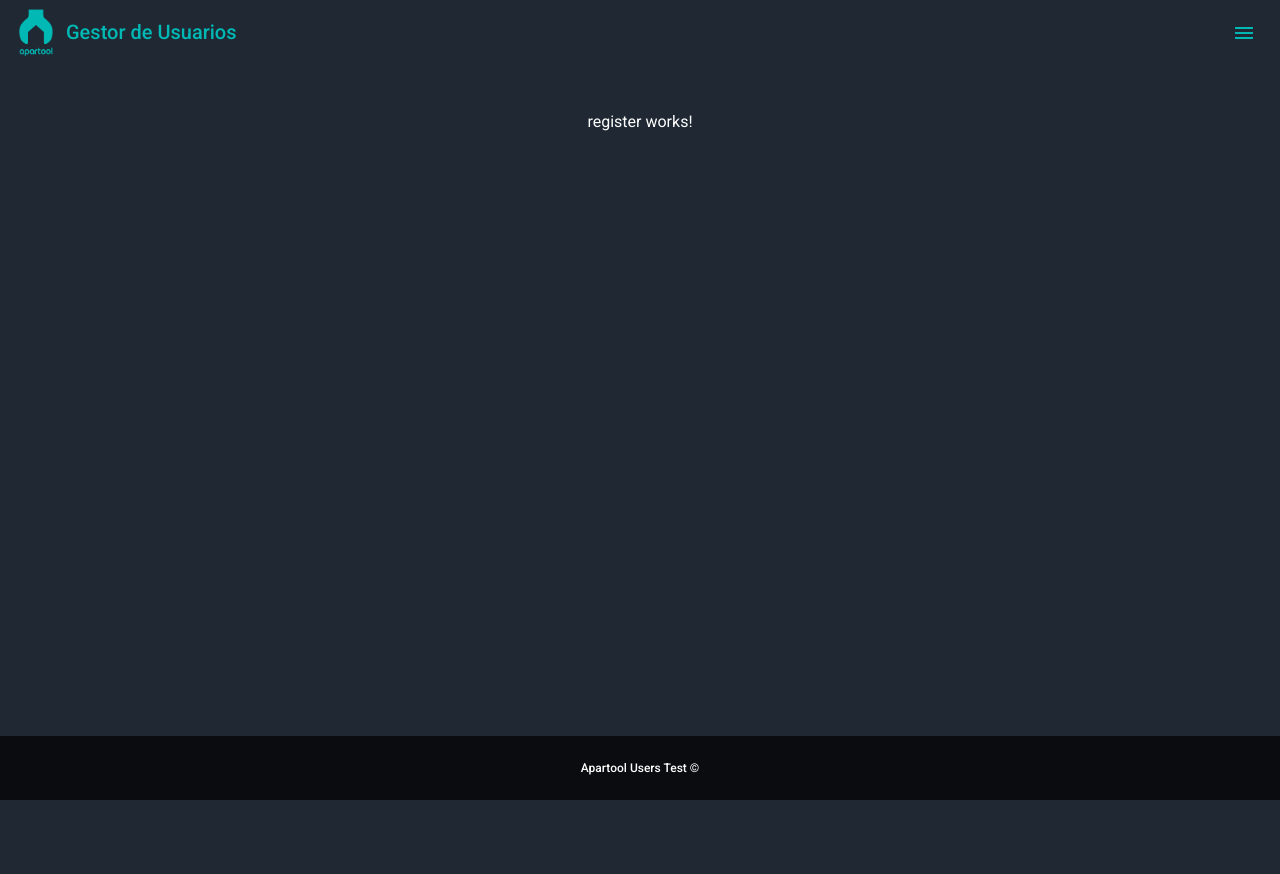
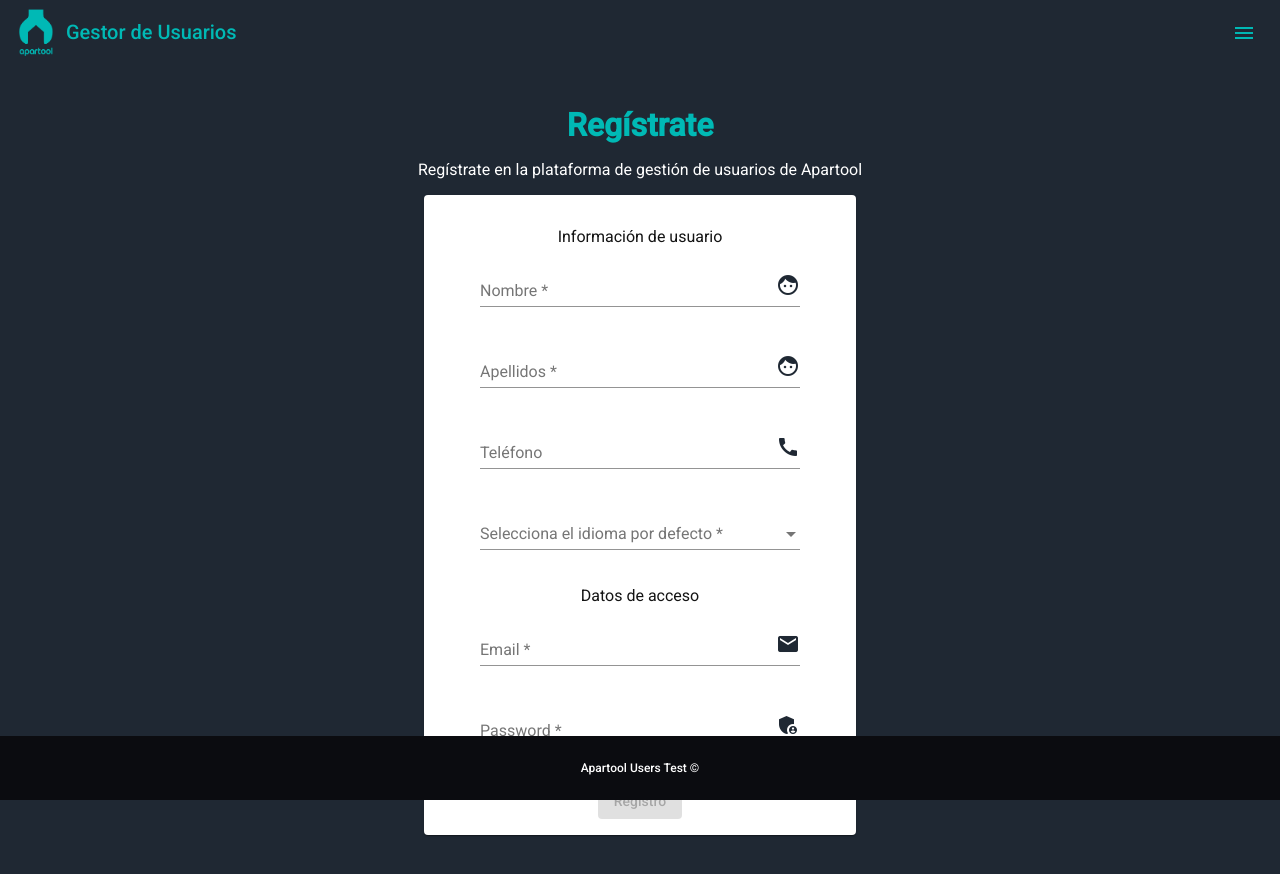
Before and after one commit to albert-marimon/apartool-frontend, an Angular app: page /registro in a window 1280 px wide. Shown: the top 874 px of the page. Before the commit the page ends 800 px from the top, so only its background shows below. Built offline with nearby package versions, Linux system fonts and the light colour scheme.

Commit message:
Registro de usuario

```diff
--- a/src/app/components/register/register.component.css
+++ b/src/app/components/register/register.component.css
@@ -0,0 +1,14 @@
+mat-form-field{
+    width: 100%;
+}
+
+.contenido-card{
+    width: 80%;
+    margin: auto;
+}
+
+.card-form{
+    width: 80%;
+    max-width: 400px;
+    margin:0px auto;
+}
--- a/src/app/components/register/register.component.html
+++ b/src/app/components/register/register.component.html
@@ -1 +1,79 @@
-<p>register works!</p>
+<h1>{{page_title}}</h1>
+<p>Regístrate en la plataforma de gestión de usuarios de Apartool</p>
+
+<!-- FORMULARIO DE REGISTRO -->
+<mat-card class="card-form">
+    <div class="contenido-card">
+        <form #registerForm="ngForm" (ngSubmit)="onSubmit(registerForm)">
+            <p> Información de usuario </p>
+            <p>
+                <mat-form-field appearance="legacy">
+                    <mat-label>Nombre</mat-label>
+                    <input type="text" name="firstname" #firstname="ngModel" [(ngModel)]="user.firstname"  required matInput placeholder="Nombre" pattern="[a-zA-Z]+">
+                    <mat-icon class="icon-in-card" matSuffix>face</mat-icon>
+                    <mat-error *ngIf="!firstname.valid && firstname.touched">El nombre no es válido</mat-error>
+                </mat-form-field>
+            </p>
+            <p>
+                <mat-form-field appearance="legacy">
+                    <mat-label>Apellidos</mat-label>
+                    <input type="text" name="lastname" #lastname="ngModel" [(ngModel)]="user.lastname"  required matInput placeholder="Apellidos" pattern="[a-zA-Z]+">
+                    <mat-icon class="icon-in-card" matSuffix>face</mat-icon>
+                    <mat-error *ngIf="!lastname.valid && lastname.touched">El campo Apellidos no es válido</mat-error>
+                </mat-form-field>
+            </p>
+            <p>
+                <mat-form-field appearance="legacy">
+                    <mat-label>Teléfono</mat-label>
+                    <input type="tel" name="phone_number" #phone_number="ngModel" [(ngModel)]="user.phone_number" matInput placeholder="Número de teléfono">
+                    <mat-icon class="icon-in-card" matSuffix>call</mat-icon>
+                </mat-form-field>
+            </p>
+            <p>
+                <mat-form-field appearance="legacy">
+                    <mat-label>Selecciona el idioma por defecto</mat-label>
+                    <mat-select [(ngModel)]="user.default_lang" name="default_lang" #default_lang="ngModel" required matInput>
+                    <mat-option value="es">
+                        Español
+                    </mat-option>
+                    <mat-option value="ca">
+                        Catalán
+                    </mat-option>
+                    <mat-option value="en">
+                        Inglés
+                    </mat-option>
+                    </mat-select>
+                    <mat-error *ngIf="default_lang.touched">El Idioma es obligatorio</mat-error>
+                </mat-form-field>
+            </p>
+            <p> Datos de acceso </p>
+            <p>
+                <mat-form-field appearance="legacy">
+                    <mat-label>Email</mat-label>
+                    <input type="email" name="email" #email="ngModel" [(ngModel)]="user.email"  required matInput placeholder="Introduce tu Email" pattern="[a-z0-9._%+-]+@[a-z0-9.-]+\.[a-z]{2,}$">
+                    <mat-icon class="icon-in-card" matSuffix>email</mat-icon>
+                    <mat-error *ngIf="!email.valid && email.touched">El email no es válido</mat-error>
+                </mat-form-field>
+            </p>
+            <p>
+                <mat-form-field appearance="legacy">
+                    <mat-label>Password</mat-label>
+                    <input
+                    type="password"
+                    name="password"
+                    #password="ngModel"
+                    [(ngModel)]="user.password"
+                    required
+                    matInput
+                    placeholder="Introduce tu Password">
+                    <mat-icon class="icon-in-card" matSuffix>admin_panel_settings</mat-icon>
+                    <mat-error *ngIf="!password.valid && password.touched">El password no es válido</mat-error>
+                </mat-form-field>
+            </p>
+
+            <div>
+                <button mat-raised-button type="submit" color="primary" [disabled]="registerForm.invalid">Registro</button>
+            </div>
+        </form>
+    </div>
+</mat-card>
--- a/src/app/components/register/register.component.ts
+++ b/src/app/components/register/register.component.ts
@@ -1,15 +1,39 @@
-import { Component, OnInit } from '@angular/core';
+import { Component } from '@angular/core';
+import { User } from '../../models/user';
+import { UserService } from '../../services/user.service';
 
 @Component({
-  selector: 'app-register',
-  templateUrl: './register.component.html',
-  styleUrls: ['./register.component.css']
+	selector: 'register',
+	templateUrl: './register.component.html',
+	styleUrls: ['./register.component.css'],
+	providers: [UserService]
 })
-export class RegisterComponent implements OnInit {
 
-  constructor() { }
+export class RegisterComponent {
+	public page_title: string;
+	public user: User;
+  	public success: boolean;
 
-  ngOnInit(): void {
-  }
 
+  	constructor(private _userService: UserService) {
+  		this.page_title = "Regístrate";
+  		this.user = new User('', '', '', '', '', '', 0);
+    }
+
+  	onSubmit(form){
+  		this._userService.register(this.user).subscribe(
+  			response => {
+				if(response.success){
+					this.success = response.success;
+					form.reset();
+				} else {
+					this.success = false;
+				}
+  			},
+  			error => {
+          		this.success = false;
+  				console.log(<any>error);
+  			}
+  		);
+  	}
 }
```
